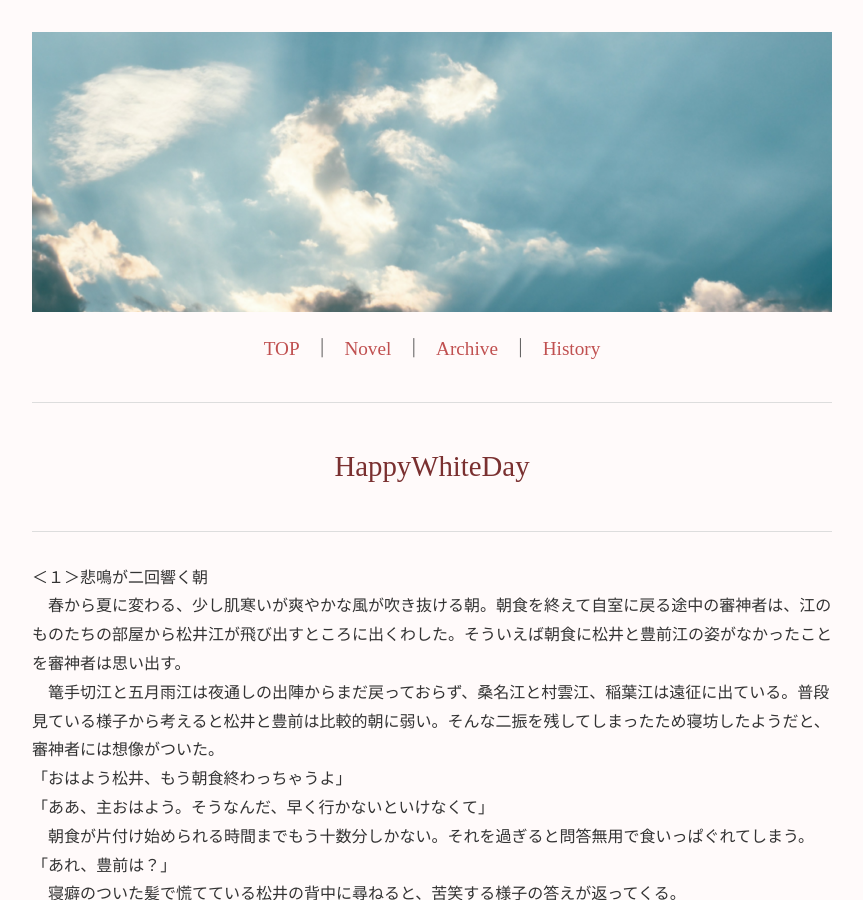
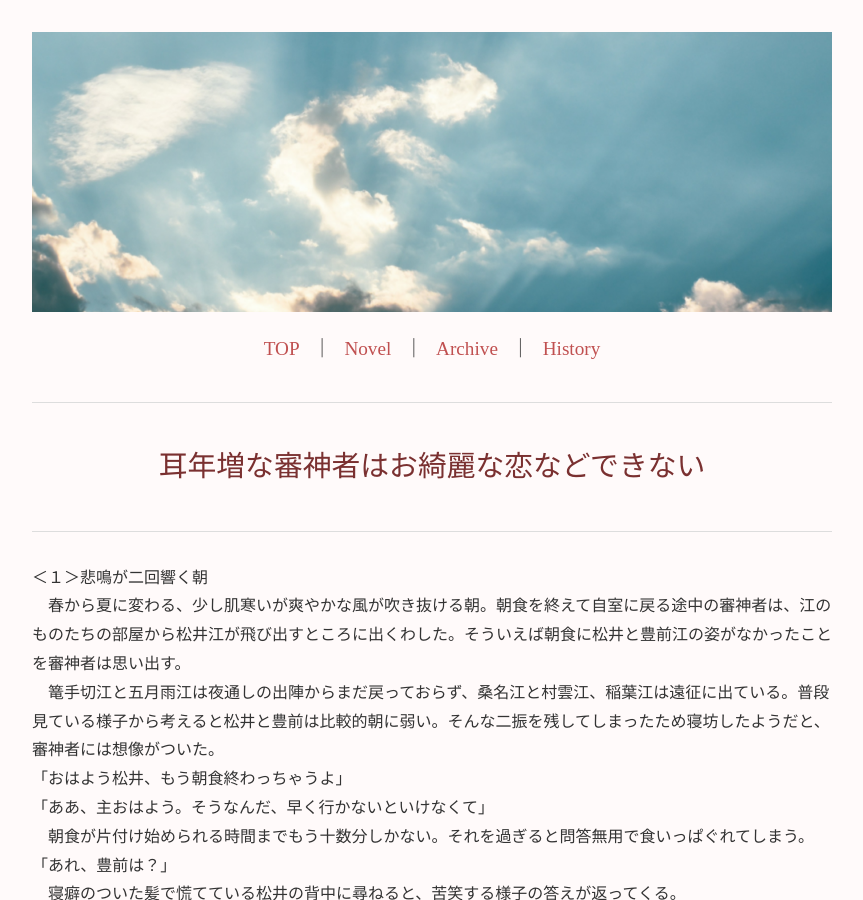
Before and after one commit to fjst160/lemon160, a Jekyll site: the page built from _novels/md-01.md, in a window 1280 px wide and 900 px high. Shown: the whole window, without its empty margins (208-1071 px from the left). Built offline with Jekyll 4.4.1, drawn with Linux system fonts in a browser that asks for light colours.

Commit message:
Update md-01.md

```diff
--- a/_novels/md-01.md
+++ b/_novels/md-01.md
@@ -1,8 +1,8 @@
 ---
 layout: novel
 
-title: HappyWhiteDay
-subtitle: 耳年増な審神者はお綺麗な恋などできない
+title: 耳年増な審神者はお綺麗な恋などできない
+subtitle: ひとり空回りしている審神者の話
 length: 中編
 rating: 全年齢
 setting: 本丸
```
